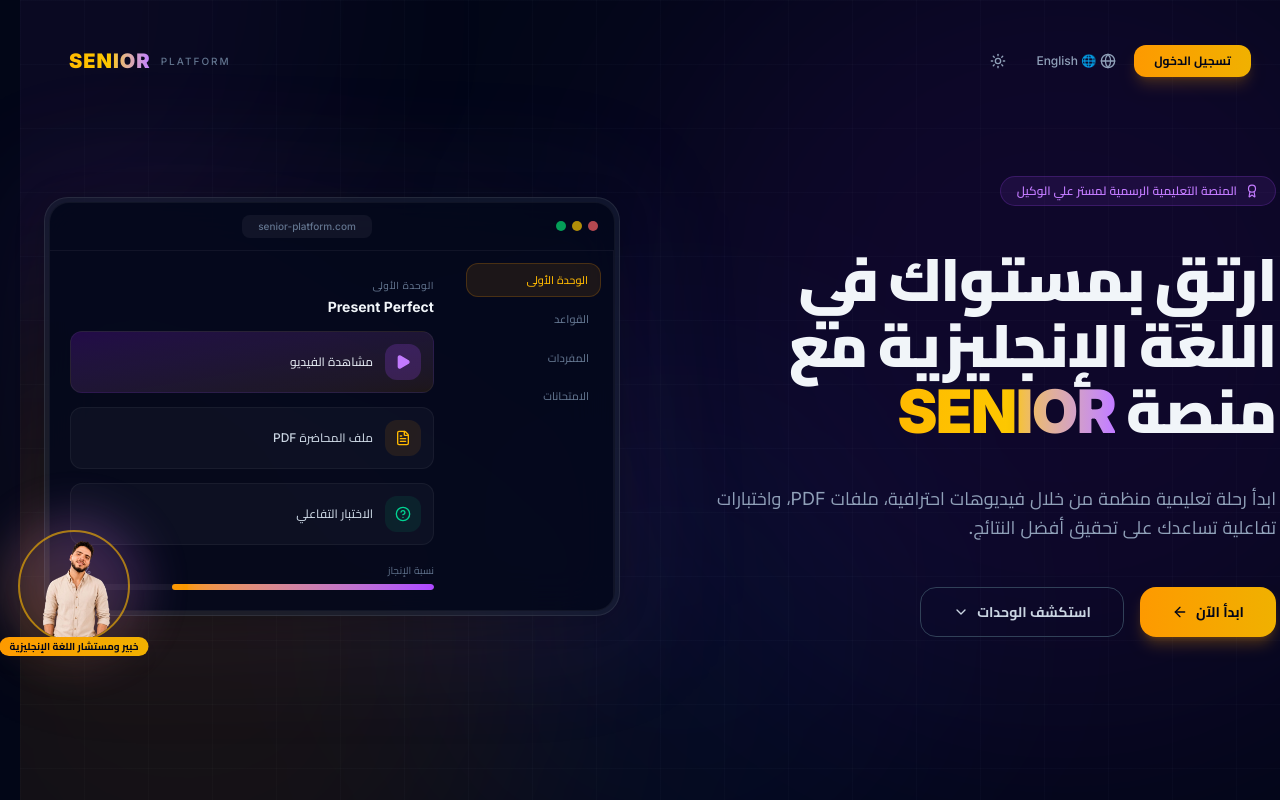
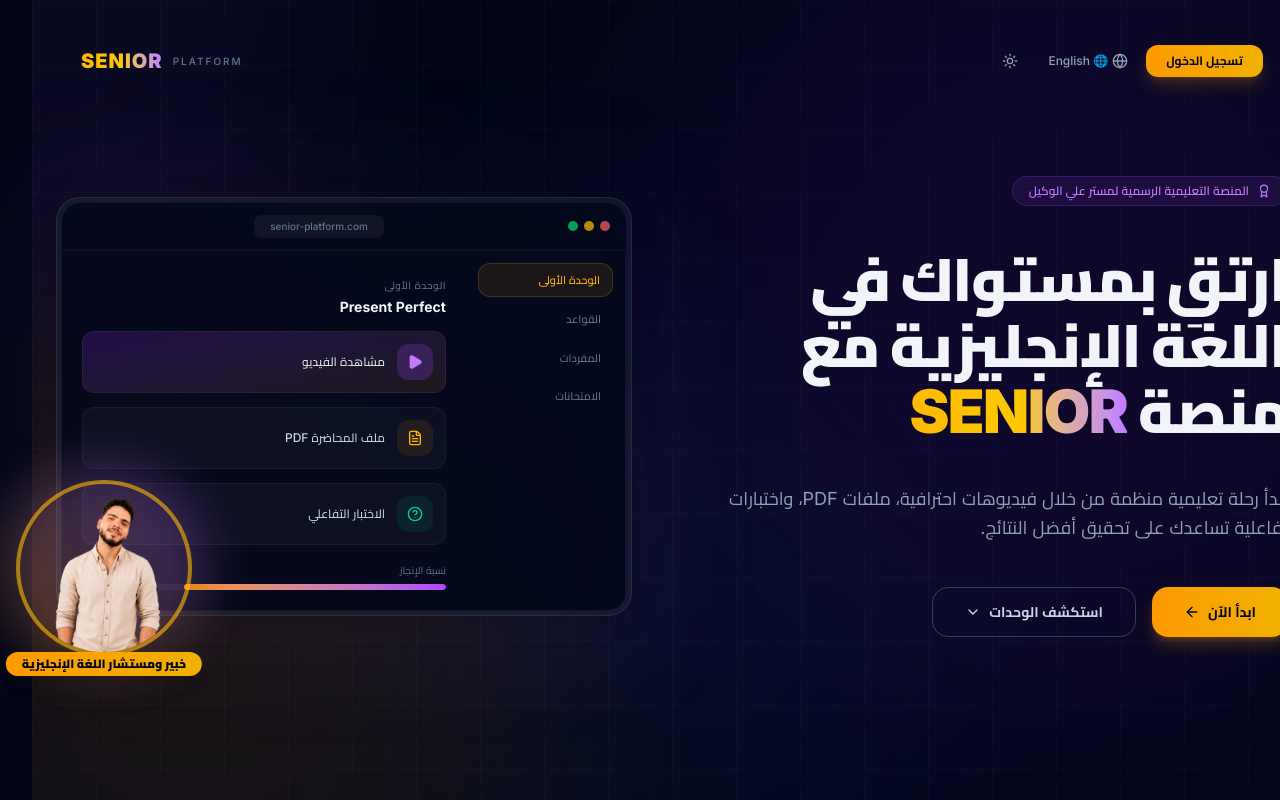
Before and after one commit to alialwakil880-netizen/senior-platefform, a Next.js app: page / in a window 1280 px wide. Shown: the top 800 px of the page. Built offline with nearby package versions, Linux system fonts and the light colour scheme.

Commit message:
Enlarge teacher image on landing page

```diff
--- a/src/app/page.tsx
+++ b/src/app/page.tsx
@@ -363,26 +363,26 @@
 
               {/* Teacher floating glass card */}
               <motion.div
-                className="absolute -bottom-6 -left-6 sm:-bottom-8 sm:-left-8 z-20"
+                className="absolute -bottom-8 -left-8 sm:-bottom-12 sm:-left-12 z-20"
                 initial={{ opacity: 0, scale: 0.8, y: 20 }}
                 animate={{ opacity: 1, scale: 1, y: 0 }}
                 transition={{ duration: 0.6, delay: 0.8, ease: [0.25, 0.4, 0.25, 1] }}
                 whileHover={{ scale: 1.05, y: -4 }}
               >
-                <div className={`relative p-1.5 rounded-full ${
+                <div className={`relative p-2 rounded-full ${
                   darkMode
                     ? ""
                     : "bg-white/80 backdrop-blur-xl shadow-[0_2px_8px_rgba(15,23,42,0.08),0_8px_24px_rgba(15,23,42,0.06)]"
                 }`}>
                   <div className={`absolute -inset-2 rounded-full blur-xl animate-glow-pulse ${darkMode ? "bg-gradient-to-tr from-amber-500/40 to-purple-500/40" : "bg-gradient-to-tr from-amber-400/20 to-purple-400/20"}`} />
-                  <div className={`relative w-20 h-20 sm:w-28 sm:h-28 rounded-full overflow-hidden border-2 shadow-xl ${darkMode ? "border-amber-400/60" : "border-amber-400/40"}`}>
+                  <div className={`relative w-32 h-32 sm:w-44 sm:h-44 rounded-full overflow-hidden border-4 shadow-2xl ${darkMode ? "border-amber-400/60" : "border-amber-400/40"}`}>
                     <img
                       src="/teacher-ali.png"
                       alt={l.teacherName}
                       className="w-full h-full object-cover object-top"
                     />
                   </div>
-                  <div className="absolute -bottom-2 left-1/2 -translate-x-1/2 bg-gradient-to-r from-amber-500 to-yellow-500 text-slate-950 text-[9px] sm:text-[10px] font-bold px-2.5 py-0.5 rounded-full whitespace-nowrap shadow-lg">
+                  <div className="absolute -bottom-3 left-1/2 -translate-x-1/2 bg-gradient-to-r from-amber-500 to-yellow-500 text-slate-950 text-[10px] sm:text-xs font-black px-4 py-1 rounded-full whitespace-nowrap shadow-lg">
                     {l.teacherRole}
                   </div>
                 </div>
```
